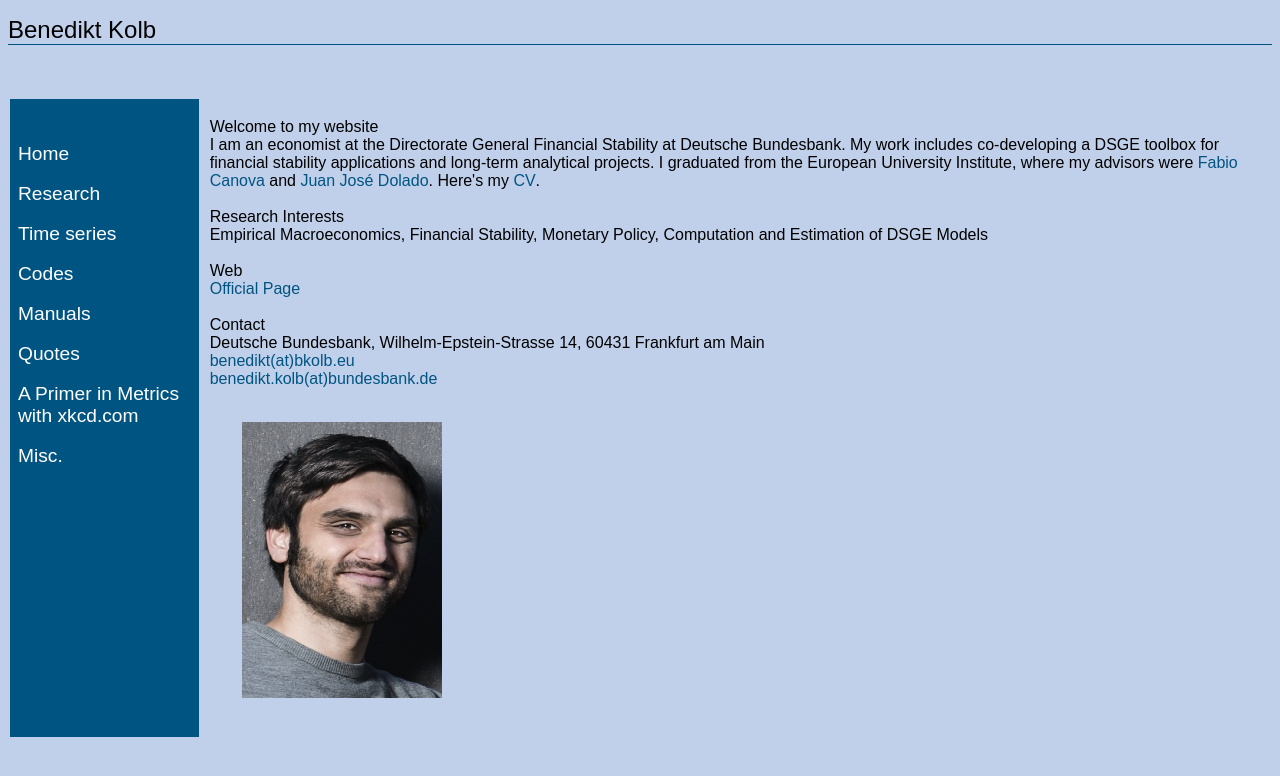
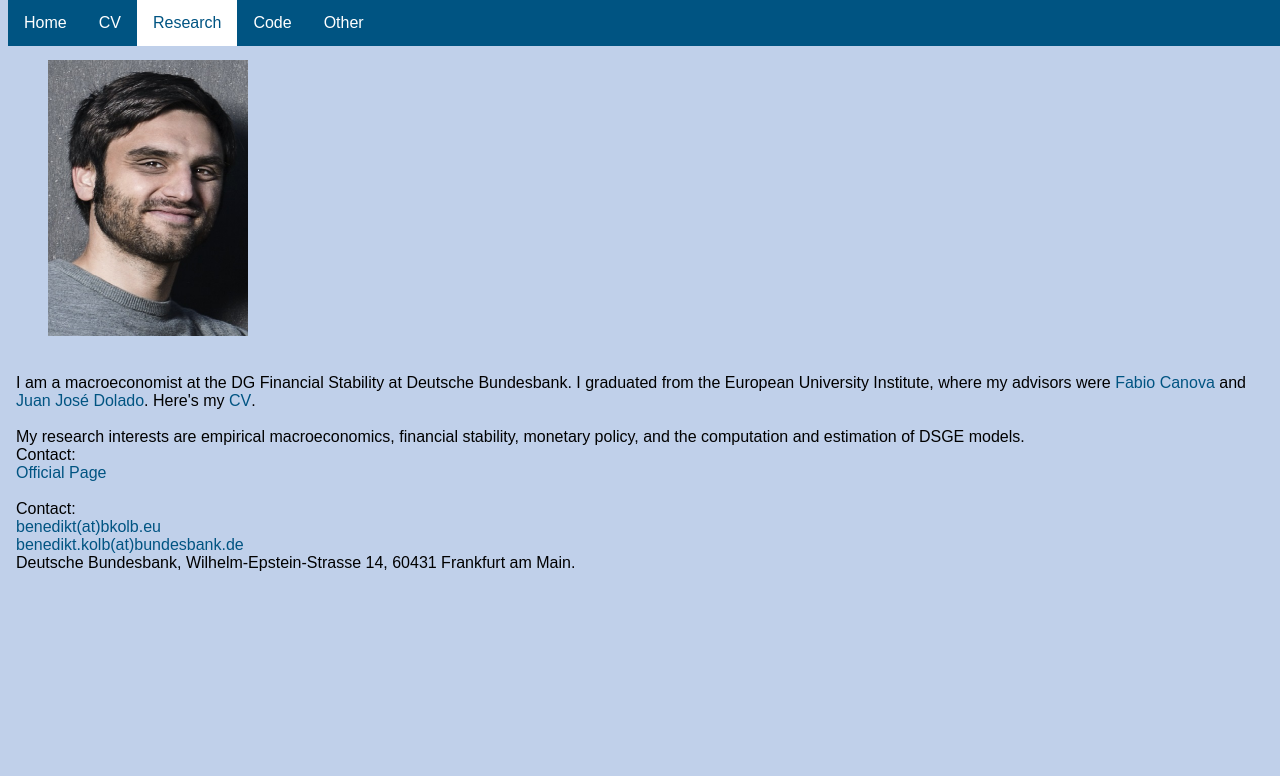
Before and after one commit to benkolb/benkolb.github.io, a plain HTML site: page index.html in a window 1280 px wide. Drawn offline with Linux system fonts and the light colour scheme.

Commit message:
Update index.html

```diff
--- a/index.html
+++ b/index.html
@@ -10,7 +10,9 @@
 <meta name="description" content="Benedikt Kolb Economics PhD student at European University Institute. Research interests: empirical macroeconomics, DSGE estimation, financial frictions. Supervisors: Fabio Canova and Juan Dolado. Experience at ECB and Bundesbank. Site contains codes on DSGEs and VARs, time series, CV." />
 </head>
 <body>
-<h1>Benedikt Kolb</h1>
+
+      <!--
+      <h1>Benedikt Kolb</h1>
 <table width="100%" border="0">
 <tr>
 <td class="sidebar" width="15%">
@@ -33,34 +35,43 @@
 <br /><br />
 </td>
 <td class="body">
+      -->
+
+<div class="navbar">
+  <a href="http://benkolb.github.io/">Home</a>
+  <a href="http://benkolb.github.io/cv/">CV</a>
+  <a class="active" href="http://benkolb.github.io/research/">Research</a>
+  <a href="http://benkolb.github.io/codes/">Code</a>
+  <a href="http://benkolb.github.io/other">Other</a>
+</div>
+
+<br/><br/>
+<blockquote>
+<IMG SRC="BKolb.jpg" WIDTH="200"> <! HEIGHT="300">
+</blockquote>
 <br />
-<p>Welcome to my website
+<p>I am a macroeconomist at the DG Financial Stability at Deutsche Bundesbank. I graduated from the European University Institute, where my advisors were <a href="http://apps.eui.eu/Personal/Canova/" style="color: rgb(0,84,130); text-decoration: none; font-size: 100%">Fabio Canova</a> and <a href="http://dolado.blogspot.de/" style="color: rgb(0,84,130); text-decoration: none; font-size: 100%">Juan Jos&eacute; Dolado</a>. Here's my <a href="http://www.bkolb.eu/cv/CV_BKolb.pdf" style="color: rgb(0,84,130); text-decoration: none; font-size: 100%">CV</a>.</p>
 <br />
-I am an economist at the Directorate General Financial Stability at Deutsche Bundesbank. My work includes co-developing a DSGE toolbox for financial stability applications and long-term analytical projects. I graduated from the European University Institute, where my advisors were <a href="http://apps.eui.eu/Personal/Canova/" style="color: rgb(0,84,130); text-decoration: none; font-size: 100%">Fabio Canova</a> and <a href="http://dolado.blogspot.de/" style="color: rgb(0,84,130); text-decoration: none; font-size: 100%">Juan Jos&eacute; Dolado</a>. Here's my <a href="http://www.bkolb.eu/cv/CV_BKolb.pdf" style="color: rgb(0,84,130); text-decoration: none; font-size: 100%">CV</a>.</p>
+<p>My research interests are empirical macroeconomics, financial stability, monetary policy, and the computation and estimation of DSGE models.
 <br />
-<p>Research Interests
-<br />
-Empirical Macroeconomics, Financial Stability, Monetary Policy, Computation and Estimation of DSGE Models</p>
-<br />
-<p>Web
+<p>Contact:
 <br />
 <a href="https://www.bundesbank.de/en/benedikt-kolb" style="color: rgb(0,84,130); text-decoration: none; font-size: 100%">Official Page</a> </p>
 <br />
-<p>Contact
-<br />
-Deutsche Bundesbank, Wilhelm-Epstein-Strasse 14, 60431 Frankfurt am Main
+<p>Contact:
 <br />
 <a href="mailto:benedikt@bkolb.eu" style="color: rgb(0,84,130); text-decoration: none; font-size: 100%">benedikt(at)bkolb.eu</a>
 <br />
 <a href="mailto:benedikt.kolb@bundesbank.de" style="color: rgb(0,84,130); text-decoration: none; font-size: 100%">benedikt.kolb(at)bundesbank.de</a>
+<br />
+Deutsche Bundesbank, Wilhelm-Epstein-Strasse 14, 60431 Frankfurt am Main.
 </p>
 <br />
-<blockquote>
-<IMG SRC="BKolb.jpg" WIDTH="200"> <! HEIGHT="300">
-</blockquote>
 <br />
+       <!--
 </td>
 </tr>
 </table>
+      -->
 </body>
 </html>
```
